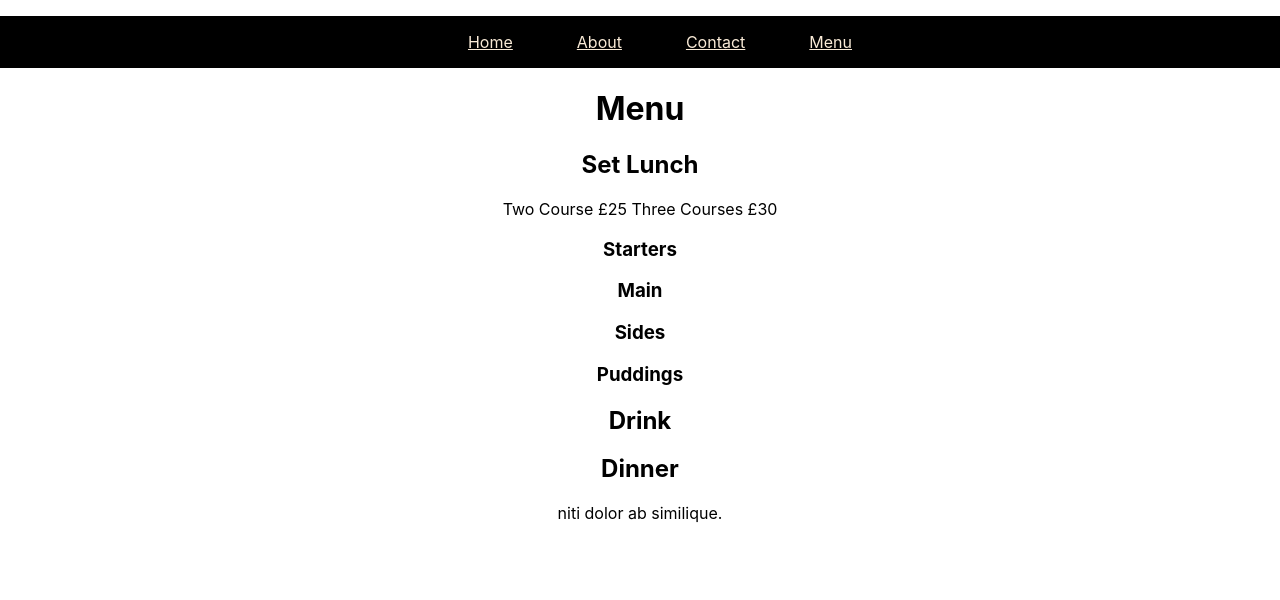
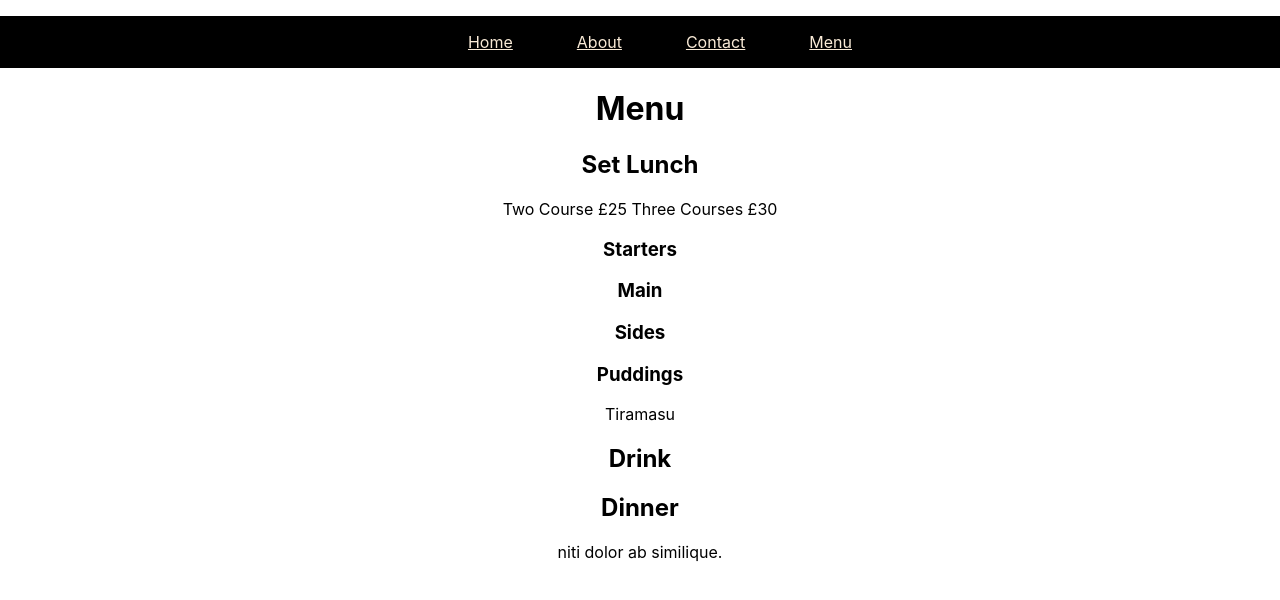
Before and after one commit to lisabath/multipage-react-app, a React (Create React App) app: page /menu in a window 1280 px wide. Shown: the top 600 px of the page. Built offline with nearby package versions, Linux system fonts and the light colour scheme.

Commit message:
Update menu.js

```diff
--- a/src/pages/menu.js
+++ b/src/pages/menu.js
@@ -14,7 +14,7 @@ function Menu() {
         <h3>Sides</h3>
         <p></p>
         <h3>Puddings</h3>
-        <p></p>
+        <p>Tiramasu</p>
 
         <h2>Drink</h2>
         <h3></h3>
```
